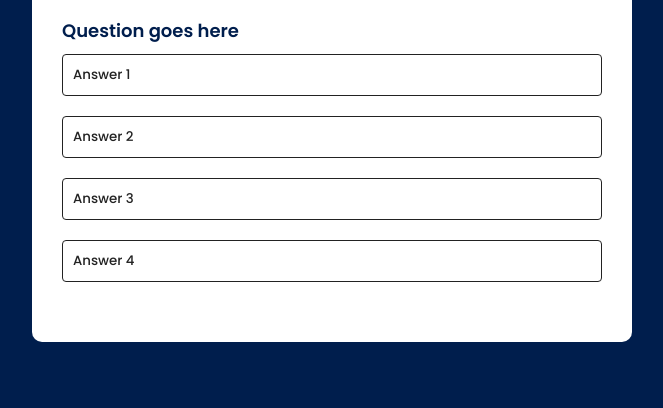
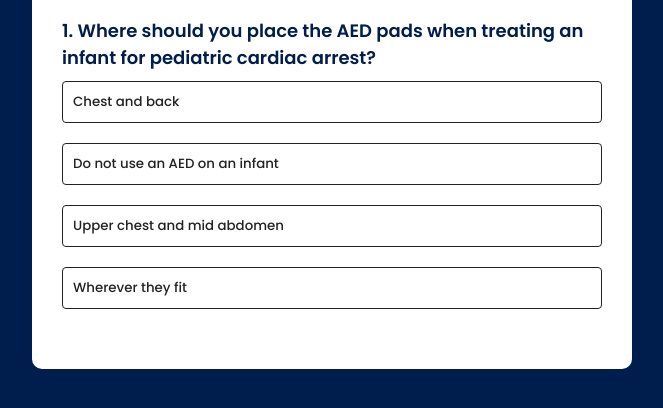
Before and after one commit to diegoram23/cpr-quiz, a plain HTML site: page index.html in a window 1280 px wide. Shown: the part 202-610 px from the top of the page, without its empty margins (308-971 px from the left). Drawn offline with Linux system fonts and the light colour scheme.

Commit message:
Now displaying question and possible answers

```diff
--- a/index.html
+++ b/index.html
@@ -20,15 +20,12 @@
         <main class="quiz">
             <h2 id="question">Question goes here</h2>
             <section id="answer-buttons">
-                <button class="btn">Answer 1</button>
-                <button class="btn">Answer 2</button>
-                <button class="btn">Answer 3</button>
-                <button class="btn">Answer 4</button>
+
             </section>
             <button id="next-btn">Next</button>
         </main>
     </div>
-    <script src="index.js"></script>
+    <script src="index.js" type="module"></script>
 </body>
 
 </html>
--- a/index.js
+++ b/index.js
@@ -1,8 +1,32 @@
-import questions from "./questions";
+import { questions } from "/questions.js";
 
-const question = document.getElementById('question')
+
+const questionEl = document.getElementById('question')
 const answerBtn = document.getElementById('answer-buttons')
 const nextBtn = document.getElementById('next-btn')
 
 let score = 0
 let currentQuestionIndex = 0
+
+const startQuiz = () => {
+    currentQuestionIndex = 0
+    score = 0
+    nextBtn.innerHTML = 'Next'
+    showQuestion()
+}
+
+
+const showQuestion = () => {
+    let currentQuestion = questions[currentQuestionIndex]
+    let questionNumber = currentQuestionIndex + 1
+    questionEl.innerHTML = questionNumber + '. ' + currentQuestion.question
+
+    currentQuestion.answers.forEach(answer => {
+        const button = document.createElement('button')
+        button.innerHTML = answer.text
+        button.classList.add('btn')
+        answerBtn.appendChild(button)
+    });
+}
+
+startQuiz()
--- a/questions.js
+++ b/questions.js
@@ -1,4 +1,4 @@
-const questions = [
+export const questions = [
     {
         question: 'Where should you place the AED pads when treating an infant for pediatric cardiac arrest?',
         answers: [
@@ -82,6 +82,3 @@ const questions = [
     }
 
 ]
-
-
-export default questions
```
